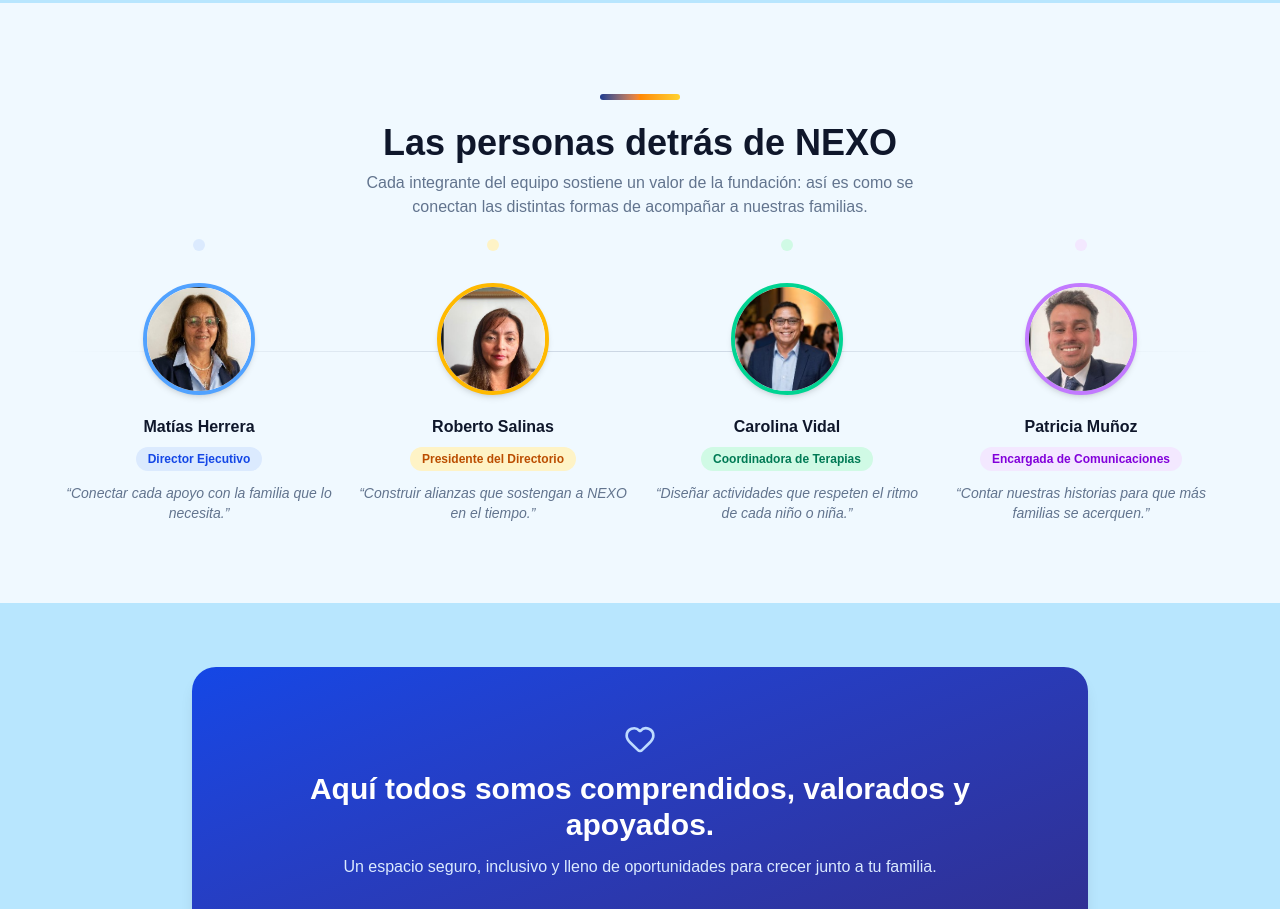
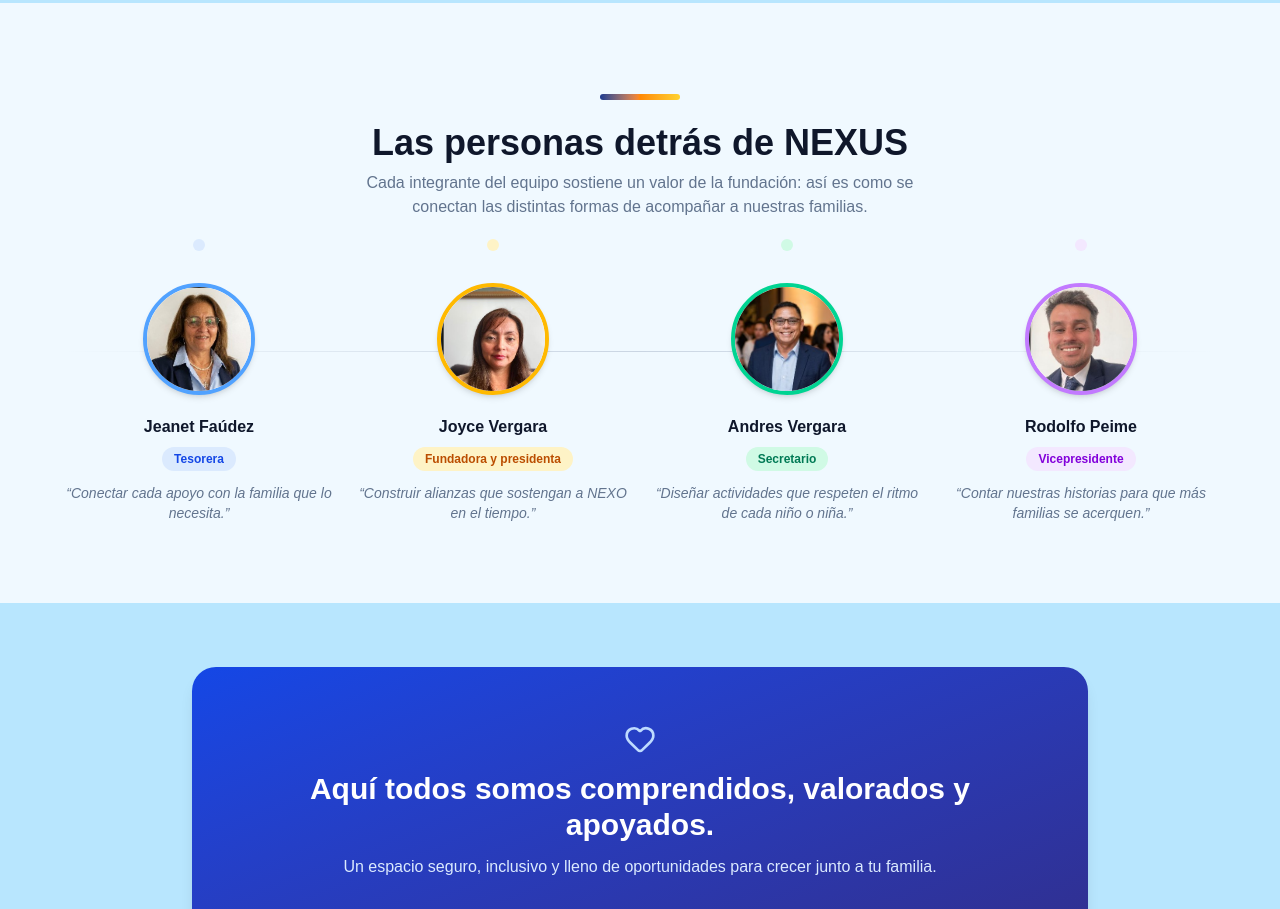
Before and after one commit to Barbarariv/nexus, a React (Vite) app: page /sobre-nosotros in a window 1280 px wide. Shown: the part 1100-2009 px from the top of the page. Built offline with nearby package versions, Linux system fonts and the light colour scheme.

Commit message:
actualización de datos

```diff
--- a/src/QuienesSomos.jsx
+++ b/src/QuienesSomos.jsx
@@ -41,32 +41,32 @@ const valores = [
 // --- Equipo: cada integrante se asocia a un valor/acento de color de la fundación ---
 const equipo = [
   {
-    nombre: 'Matías Herrera',
-    rol: 'Director Ejecutivo',
+    nombre: 'Jeanet Faúdez',
+    rol: 'Tesorera',
     foto: matiasHerrera,
     acento: 'border-blue-400',
     chip: 'bg-blue-100 text-blue-700',
     frase: 'Conectar cada apoyo con la familia que lo necesita.',
   },
   {
-    nombre: 'Roberto Salinas',
-    rol: 'Presidente del Directorio',
+    nombre: 'Joyce Vergara',
+    rol: 'Fundadora y presidenta',
     foto: robertoSalinas,
     acento: 'border-amber-400',
     chip: 'bg-amber-100 text-amber-700',
     frase: 'Construir alianzas que sostengan a NEXO en el tiempo.',
   },
   {
-    nombre: 'Carolina Vidal',
-    rol: 'Coordinadora de Terapias',
+    nombre: 'Andres Vergara',
+    rol: 'Secretario',
     foto: carolinaVidal,
     acento: 'border-emerald-400',
     chip: 'bg-emerald-100 text-emerald-700',
     frase: 'Diseñar actividades que respeten el ritmo de cada niño o niña.',
   },
   {
-    nombre: 'Patricia Muñoz',
-    rol: 'Encargada de Comunicaciones',
+    nombre: 'Rodolfo Peime',
+    rol: 'Vicepresidente',
     foto: patriciaMunoz,
     acento: 'border-purple-400',
     chip: 'bg-purple-100 text-purple-700',
@@ -137,7 +137,7 @@ export default function SobreNosotros() {
             <span className="inline-block h-1.5 w-20 rounded-full bg-gradient-to-r from-blue-900 via-orange-400 to-amber-300" />
           </div>
           <h2 className="text-3xl md:text-4xl font-bold text-center mb-2 text-slate-900">
-            Las personas detrás de NEXO
+            Las personas detrás de NEXUS
           </h2>
           <p className="text-center text-slate-500 max-w-xl mx-auto mb-16">
             Cada integrante del equipo sostiene un valor de la fundación: así es como
```
